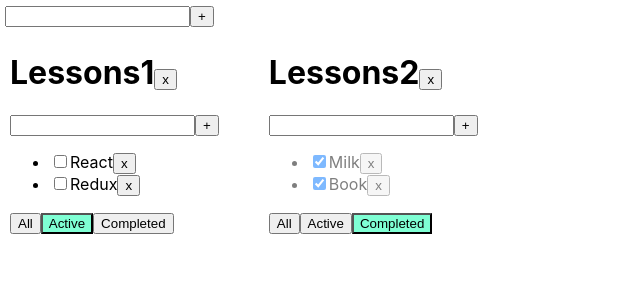
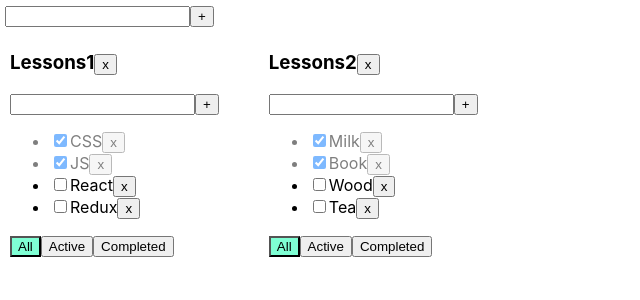
Before and after one commit to MytkoOleksii/todolist, a React (Create React App) app: page / in a window 1280 px wide. Shown: the top 300 px of the page, without its empty margins (0-640 px from the left). Built offline with nearby package versions, Linux system fonts and the light colour scheme.

Commit message:
stop on 30:00

```diff
--- a/src/AddItemForm.tsx
+++ b/src/AddItemForm.tsx
@@ -1,7 +1,7 @@
 import React, {ChangeEvent, KeyboardEvent, useState} from "react";
 
 type AddItemFormsPropsType = {
-    addItem: (newTask: any) => any
+    addItem: (textInput: string) => void
 }
 
 export function AddItemForm(props: AddItemFormsPropsType) {
--- a/src/App.tsx
+++ b/src/App.tsx
@@ -37,10 +37,10 @@
     let todoListID2 = v1()
 
     let [todoLists, setTodoList] = useState<Array<TodoListType>>([
-        {id: todoListID1, title: 'Lessons1', filter: 'active'},
-        {id: todoListID2, title: 'Lessons2', filter: 'completed'}
+        {id: todoListID1, title: 'Lessons1', filter: 'all'},
+        {id: todoListID2, title: 'Lessons2', filter: 'all'},
     ]);
-    function addTask(textInput: any, todolistId: string) {
+    function addTaskToArray(textInput: any, todolistId: string) {
         //  tasksCopy.push(newTask)
         /*   if (textInput.length > 0) {
                let newTask = {
@@ -113,14 +113,14 @@
         ],
     });
 
-    function addTodolist (title: string) {
+    function addTodolist (textInput: string) {
         let newTodolist: TodoListType = { // Создание нового туду листа
             id: v1(),
             filter: 'all',
-            title: title,
+            title: textInput,
         }
-        setTodoList([newTodolist, ...todoLists])
-        setTasksObj({...tasksObj, [newTodolist.id]: [] }) // Взять старый и добавить новый список дел
+        setTodoList([newTodolist, ...todoLists]) // Взять старый и добавить новый todolist
+        setTasksObj({...tasksObj, [newTodolist.id]: [] }) // Взять старый(копию) и добавить новый список дел
     }
     return (
         <div className="App">
@@ -141,7 +141,7 @@
                                      tasks={tasksForTodolist}
                                      removeTask={removeTask}
                                      changeFilter={changeFilter}
-                                     addTask={addTask}
+                                     addTaskToArray={addTaskToArray}
                                      setTasks={setTasksObj}
                                      changeStatus={changeStatus}
                                      filter={tdl.filter}
--- a/src/ToDoList.tsx
+++ b/src/ToDoList.tsx
@@ -13,7 +13,7 @@
     removeTask: (id: string, todolistId: string) => void
     // changeFilter: (value: FilterValuesType) => void
     changeFilter: (value: FilterValuesType, todoListId: string) => void
-    addTask: (newTask: any, todolistId: string) => any
+    addTaskToArray: (newTask: any, todolistId: string) => any
     setTasks: Function
     changeStatus: (taskId: string, isDone: boolean, todolistId: string) => void
     filter: FilterValuesType
@@ -31,15 +31,15 @@
     const removeTodoList = () => {
         props.removeTodoList(props.id)
     }
-    const addTask = (title: string) => {
-        props.addTask(title , props.id)
+    const addNewTask = (textInput: string) => {
+        props.addTaskToArray(textInput , props.id)
     }
     return (
         <div className={'App'}>
-            <h1>{props.title}
+            <h3>{props.title}
                 <button onClick={removeTodoList}>x</button>
-            </h1>
-            <AddItemForm addItem={addTask} />
+            </h3>
+            <AddItemForm addItem={addNewTask} />
             <ul>
                 {
                     props.tasks.map((t) => {
```
